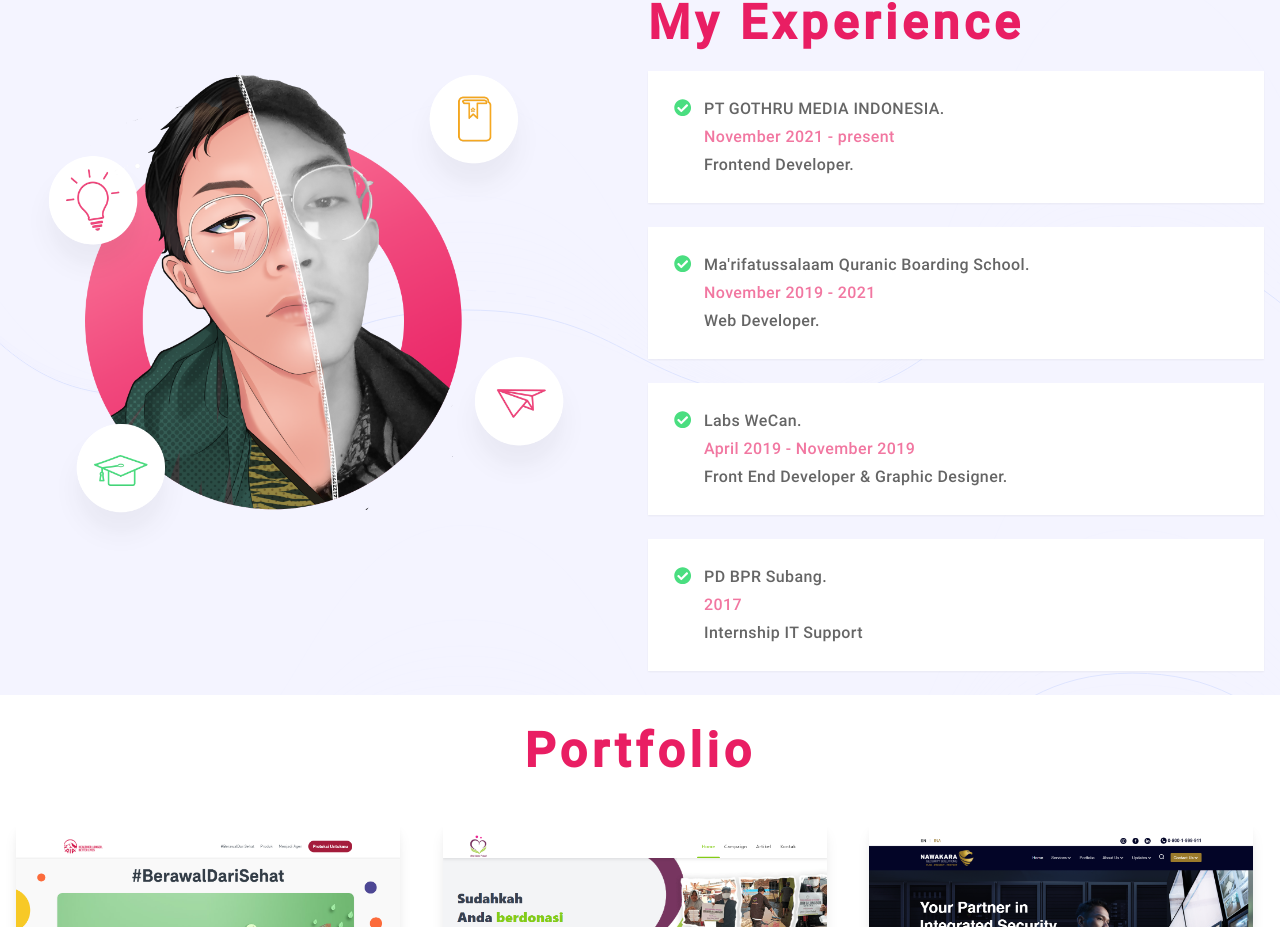
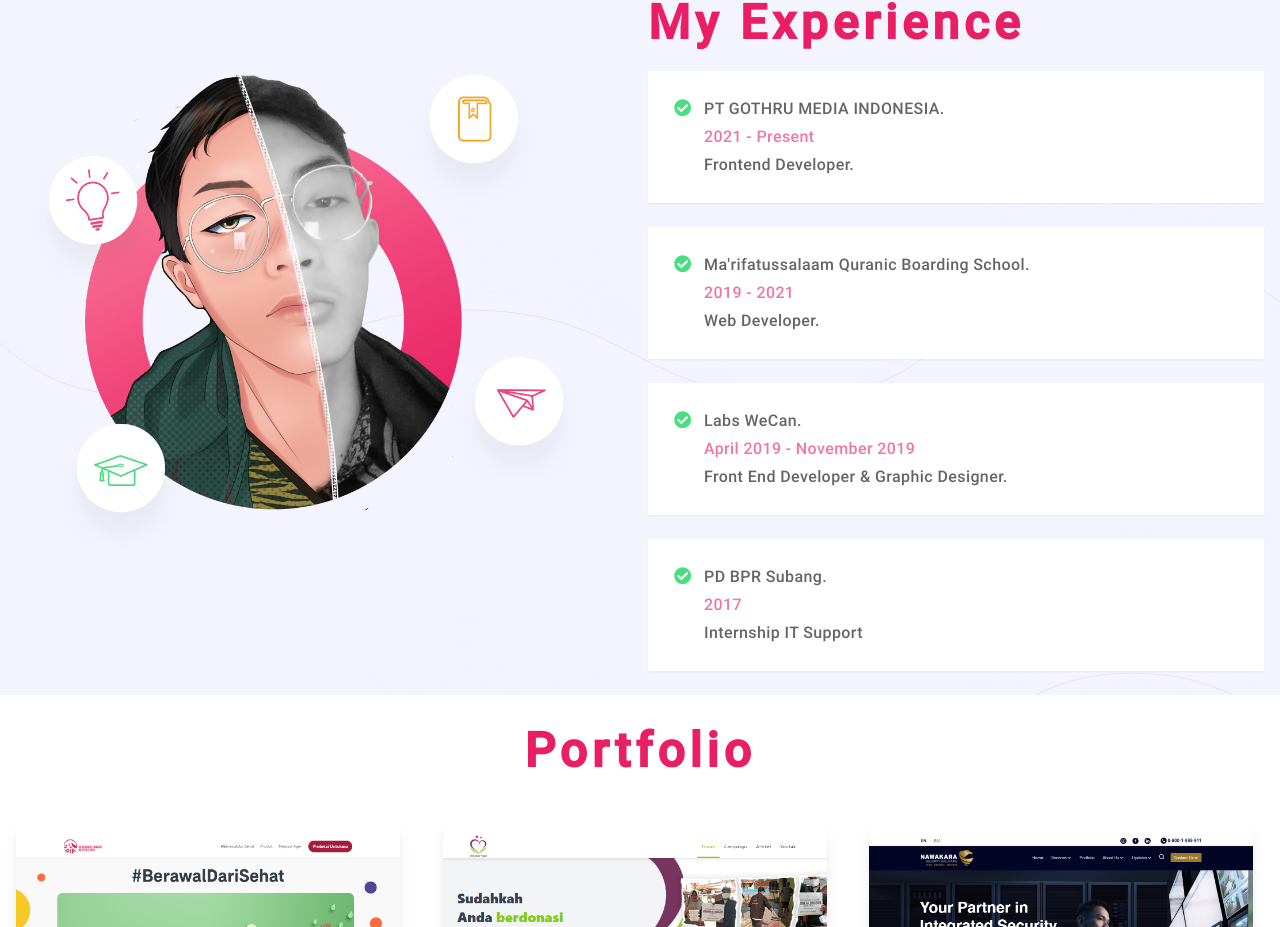
Before and after one commit to cecepns/myportfolio, a Next.js app: page / in a window 1280 px wide. Shown: the part 2177-3104 px from the top of the page. Built offline with nearby package versions, Linux system fonts and the light colour scheme.

Commit message:
update porto

```diff
--- a/components/experience.js
+++ b/components/experience.js
@@ -28,7 +28,7 @@ function Experience() {
                             <p className="tracking-wide leading-7 font-medium opacity-60 ml-8">
                                 PT GOTHRU MEDIA INDONESIA.
                                 <br></br>
-                                <span className="text-primary">November 2021 - present</span>
+                                <span className="text-primary">2021 - Present</span>
                                 <br></br>
                                 <span>
                                     Frontend Developer.
@@ -46,7 +46,7 @@ function Experience() {
                             <p className="tracking-wide leading-7 font-medium opacity-60 ml-8">
                                 Ma'rifatussalaam Quranic Boarding School.
                                 <br></br>
-                                <span className="text-primary">November 2019 - 2021</span>
+                                <span className="text-primary">2019 - 2021</span>
                                 <br></br>
                                 <span>
                                     Web Developer.
```
